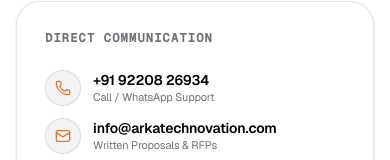
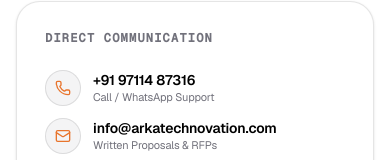
Before and after one commit to GauravYadav-G/loudsrl-digital-product, a Next.js app: page /contact in a window 390 px wide. Shown: the part 424-584 px from the top of the page. Built offline with nearby package versions, Linux system fonts and the light colour scheme.

Commit message:
fix(contact): update primary phone number to +91 97114 87316 across website

```diff
--- a/src/components/FloatingSocialWidget.tsx
+++ b/src/components/FloatingSocialWidget.tsx
@@ -17,7 +17,7 @@
 const SOCIAL_ITEMS: SocialItem[] = [
   {
     name: 'WhatsApp',
-    href: 'https://wa.me/919220826934',
+    href: 'https://wa.me/919711487316',
     ariaLabel: 'Chat with ARKA on WhatsApp',
     colorClass: 'text-[#25D366]',
     hoverBorder: 'hover:border-[#25D366]/50',
@@ -71,8 +71,8 @@
   },
   {
     name: 'Call Direct',
-    href: 'tel:+919220826934',
-    ariaLabel: 'Call ARKA Technovation Support (+91 92208 26934)',
+    href: 'tel:+919711487316',
+    ariaLabel: 'Call ARKA Technovation Support (+91 97114 87316)',
     colorClass: 'text-[#E8742C]',
     hoverBorder: 'hover:border-[#E8742C]/50',
     hoverGlow: 'hover:shadow-[0_0_14px_rgba(232,116,44,0.45)]',
--- a/src/components/Footer.js
+++ b/src/components/Footer.js
@@ -26,7 +26,7 @@
                 </g>
               </svg>
             </a>
-            <a class="font-mono text-xs tracking-wider flex items-center justify-center gap-2 px-5 py-3.5 rounded-full border border-white/30 text-white/90 hover:border-white transition-colors" href="https://wa.me/919220826934" target="_blank" rel="noopener">
+            <a class="font-mono text-xs tracking-wider flex items-center justify-center gap-2 px-5 py-3.5 rounded-full border border-white/30 text-white/90 hover:border-white transition-colors" href="https://wa.me/919711487316" target="_blank" rel="noopener">
               <span class="w-2 h-2 rounded-full bg-emerald-400 animate-pulse"></span>
               <span>WhatsApp Direct</span>
             </a>
--- a/src/components/home/FooterSection.tsx
+++ b/src/components/home/FooterSection.tsx
@@ -67,8 +67,8 @@
           <div className="footer__col">
             <p className="footer__head">CONTACT</p>
             <ul>
-              <li><a href="mailto:contact@juncastudio.com">contact@juncastudio.com</a></li>
-              <li><a href="https://wa.me/33782336945" target="_blank" rel="noopener">Whatsapp : +33 7 82 33 69 45</a></li>
+              <li><a href="mailto:info@arkatechnovation.com">info@arkatechnovation.com</a></li>
+              <li><a href="https://wa.me/919711487316" target="_blank" rel="noopener">Whatsapp : +91 97114 87316</a></li>
             </ul>
             <p className="footer__head footer__head--latest">LEGAL</p>
             <ul>
--- a/src/lib/data.ts
+++ b/src/lib/data.ts
@@ -15,7 +15,7 @@
   years: 17,
   email: 'info@arkatechnovation.com',
   careers: 'careers@arkatechnovation.com',
-  phones: ['+91 92208 26934', '+91 93109 07227', '0120-4200970'],
+  phones: ['+91 97114 87316', '+91 93109 07227', '0120-4200970'],
 };
 
 export const OFFICES = [
--- a/src/views/ContactPage.js
+++ b/src/views/ContactPage.js
@@ -40,9 +40,9 @@
             <a class="text-base !font-mono text-black leading-tight opacity-70 hover:opacity-100 transition-opacity" href="mailto:contact@arkatechnovation.com">
               contact@arkatechnovation.com
             </a>
-            <a class="text-xs !font-mono text-emerald-600 hover:text-emerald-700 transition-colors flex items-center gap-1.5" href="https://wa.me/919220826934" target="_blank" rel="noopener">
+            <a class="text-xs !font-mono text-emerald-600 hover:text-emerald-700 transition-colors flex items-center gap-1.5" href="https://wa.me/919711487316" target="_blank" rel="noopener">
               <span class="w-1.5 h-1.5 rounded-full bg-emerald-500 animate-pulse"></span>
-              <span>WhatsApp: +91 92208 26934</span>
+              <span>WhatsApp: +91 97114 87316</span>
             </a>
           </div>
         </div>
```
Also changed, not shown: src/views/HomePage.js (+1 -1 lines), 2 other files (tests, documents, lock files or other folders).
